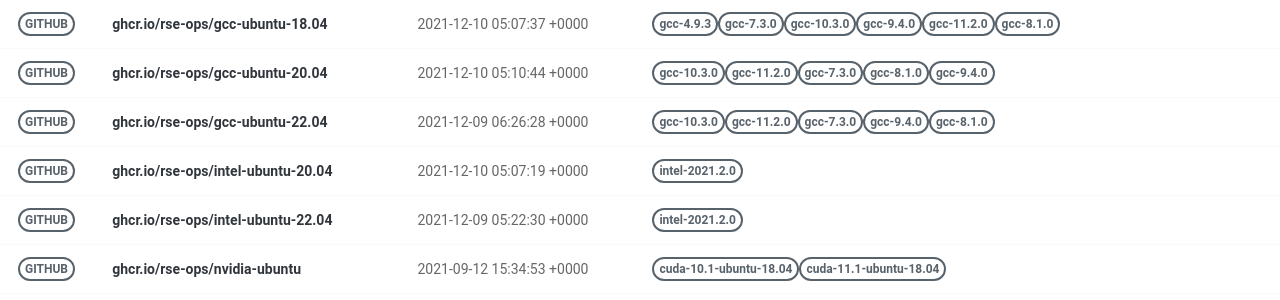
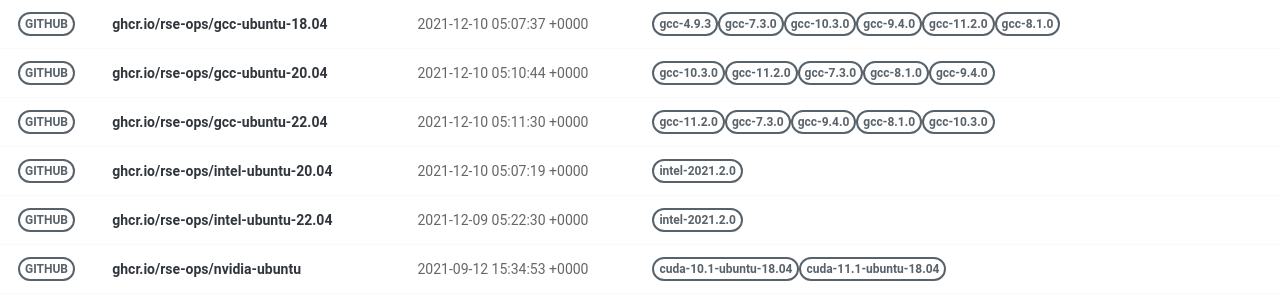
Before and after one commit to rse-ops/docker-images, a Jekyll site: the page built from pages/index.md, in a window 1280 px wide. Shown: the part 375-675 px from the top of the page. Built offline with Jekyll 4.4.1, drawn with Linux system fonts in a browser that asks for light colours; nearby versions of some CDN libraries.

Commit message:
Automated push to update library 2021-12-10

```diff
--- a/_library/ghcr.io-rse-ops-gcc-ubuntu-22.04.md
+++ b/_library/ghcr.io-rse-ops-gcc-ubuntu-22.04.md
@@ -1,14 +1,11 @@
 ---
 layout: container
 name: ghcr.io/rse-ops/gcc-ubuntu-22.04
-updated_at: 2021-12-09 06:26:28.195057
+updated_at: 2021-12-10 05:11:30.925501
 
 
 container_url: https://github.com/orgs/rse-ops/packages/container/package/gcc-ubuntu-22.04
 versions:
- - tag: gcc-10.3.0
-   dockerfile: https://github.com/rse-ops/docker-images/blob/main/ubuntu/gcc/Dockerfile
-   manifest: https://crane.ggcr.dev/manifest/ghcr.io/rse-ops/gcc-ubuntu-22.04:gcc-10.3.0
  - tag: gcc-11.2.0
    dockerfile: https://github.com/rse-ops/docker-images/blob/main/ubuntu/gcc/Dockerfile
    manifest: https://crane.ggcr.dev/manifest/ghcr.io/rse-ops/gcc-ubuntu-22.04:gcc-11.2.0
@@ -21,5 +18,8 @@ versions:
  - tag: gcc-8.1.0
    dockerfile: https://github.com/rse-ops/docker-images/blob/main/ubuntu/gcc/Dockerfile
    manifest: https://crane.ggcr.dev/manifest/ghcr.io/rse-ops/gcc-ubuntu-22.04:gcc-8.1.0
+ - tag: gcc-10.3.0
+   dockerfile: https://github.com/rse-ops/docker-images/blob/main/ubuntu/gcc/Dockerfile
+   manifest: https://crane.ggcr.dev/manifest/ghcr.io/rse-ops/gcc-ubuntu-22.04:gcc-10.3.0
 
 ---
```
